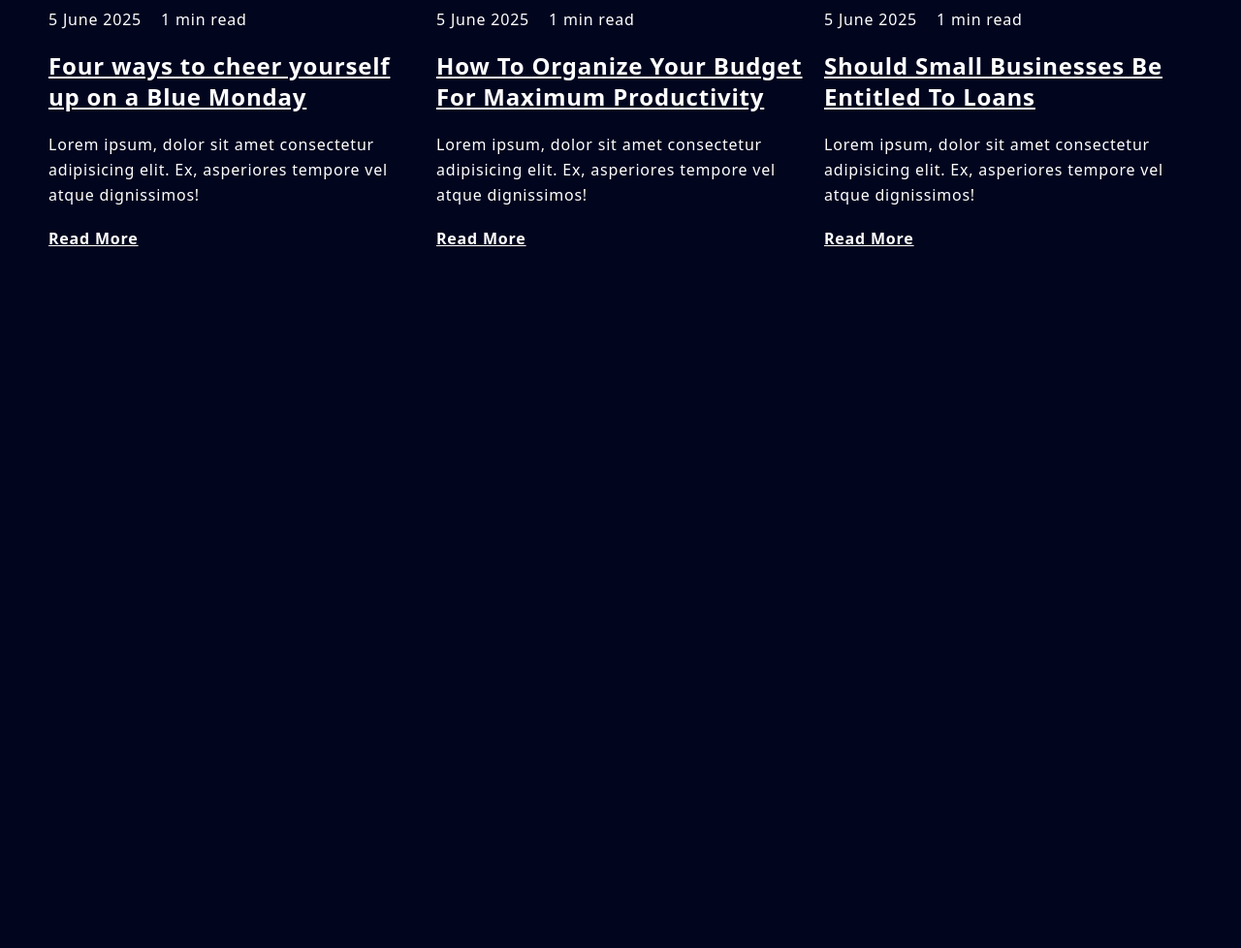
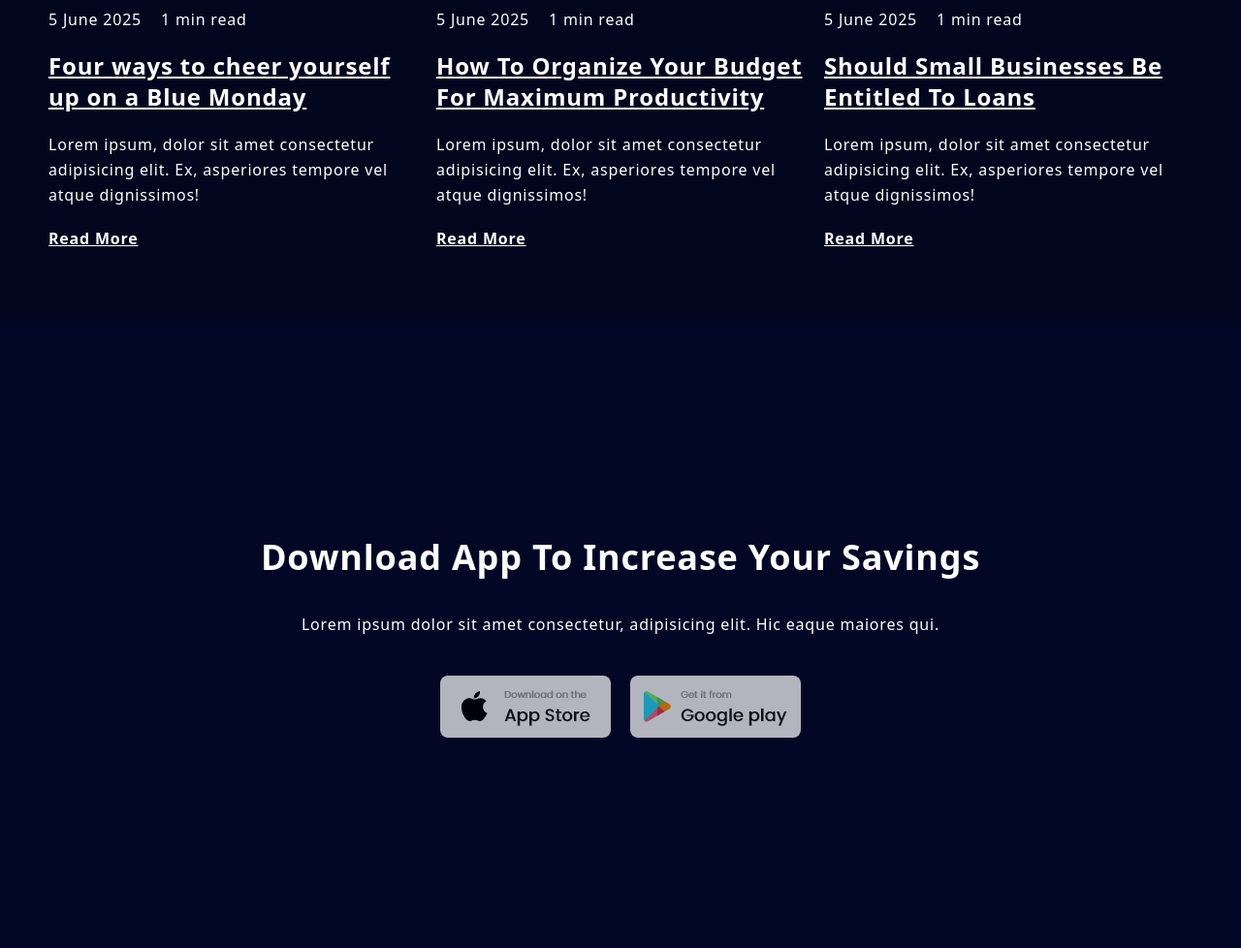
Before and after one commit to Khaffycodes/bank-web, a website: page src/index.html in a window 1280 px wide. Shown: the part 5090-6068 px from the top of the page at 97% size. Before the commit the page ends 5428 px from the top, so only its background shows below. Drawn offline with Linux system fonts and the light colour scheme; files whose address does not match are found by name.

Commit message:
built download section

```diff
--- a/src/index.html
+++ b/src/index.html
@@ -865,6 +865,34 @@
           </div>
         </div>
       </section>
+      <!-- download app -->
+      <section id="download-app" class="bg-color-primary-light">
+        <div class="container h-[80vh] grid place-items-center">
+          <div class="text-center md:w-2/3 m-auto">
+            <h1 class="title">Download App To Increase Your Savings</h1>
+            <p class="leading-relaxed pt-5">
+              Lorem ipsum dolor sit amet consectetur, adipisicing elit. Hic
+              eaque maiores qui.
+            </p>
+            <div
+              class="flex flex-col md:flex-row justify-center items-center gap-5 pt-10"
+            >
+              <a
+                href="#"
+                class="bg-color-white h-16 w-44 grid place-items-center rounded-lg opacity-70"
+              >
+                <img src="img/ios-store-dark.png" alt="" />
+              </a>
+              <a
+                href="#"
+                class="bg-color-white h-16 w-44 grid place-items-center rounded-lg opacity-70"
+              >
+                <img src="img/g-play-dark.png" alt="" />
+              </a>
+            </div>
+          </div>
+        </div>
+      </section>
     </main>
 
     <script src="main.js"></script>
```
Also changed, not shown: dist/output.css.
